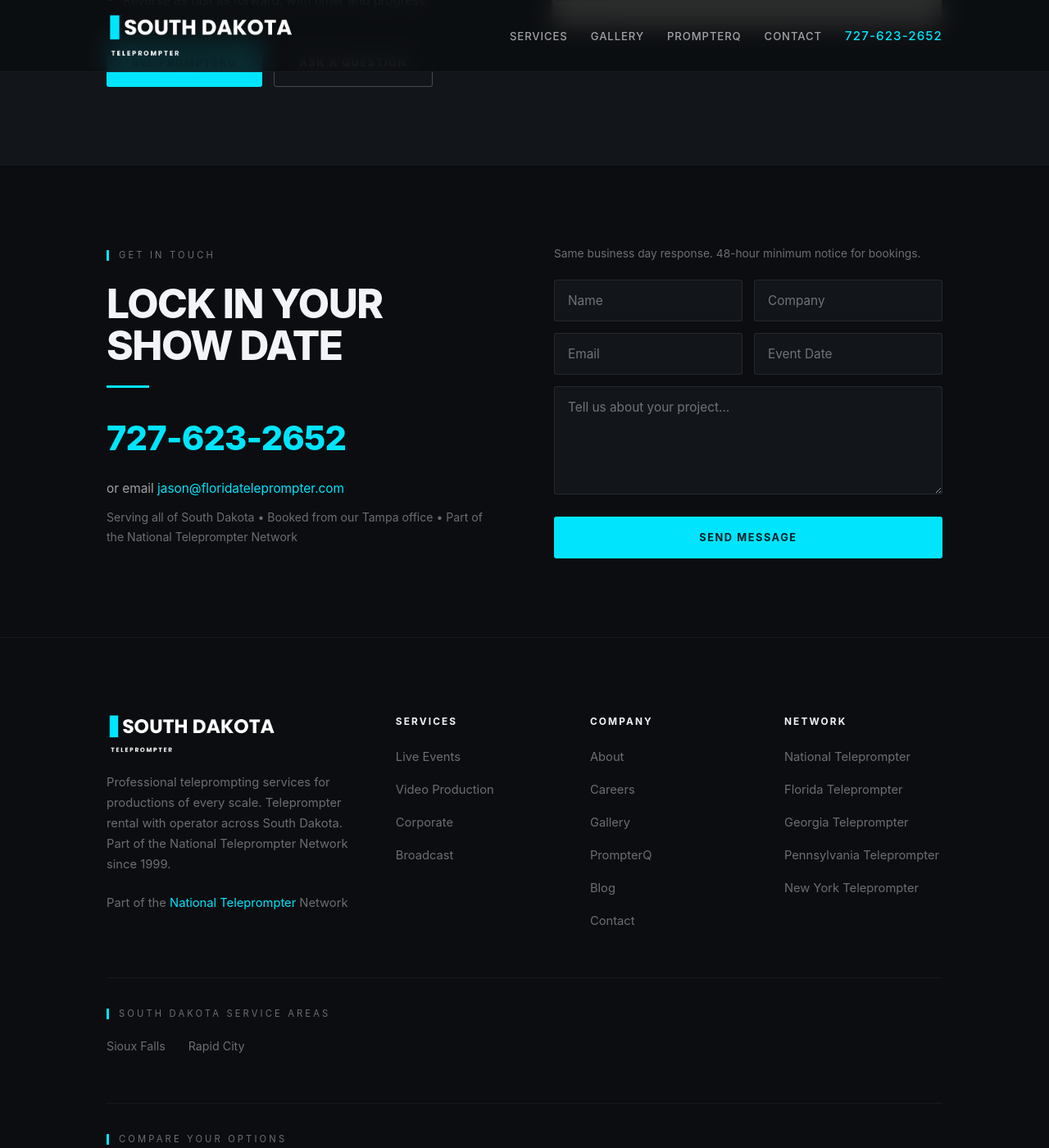
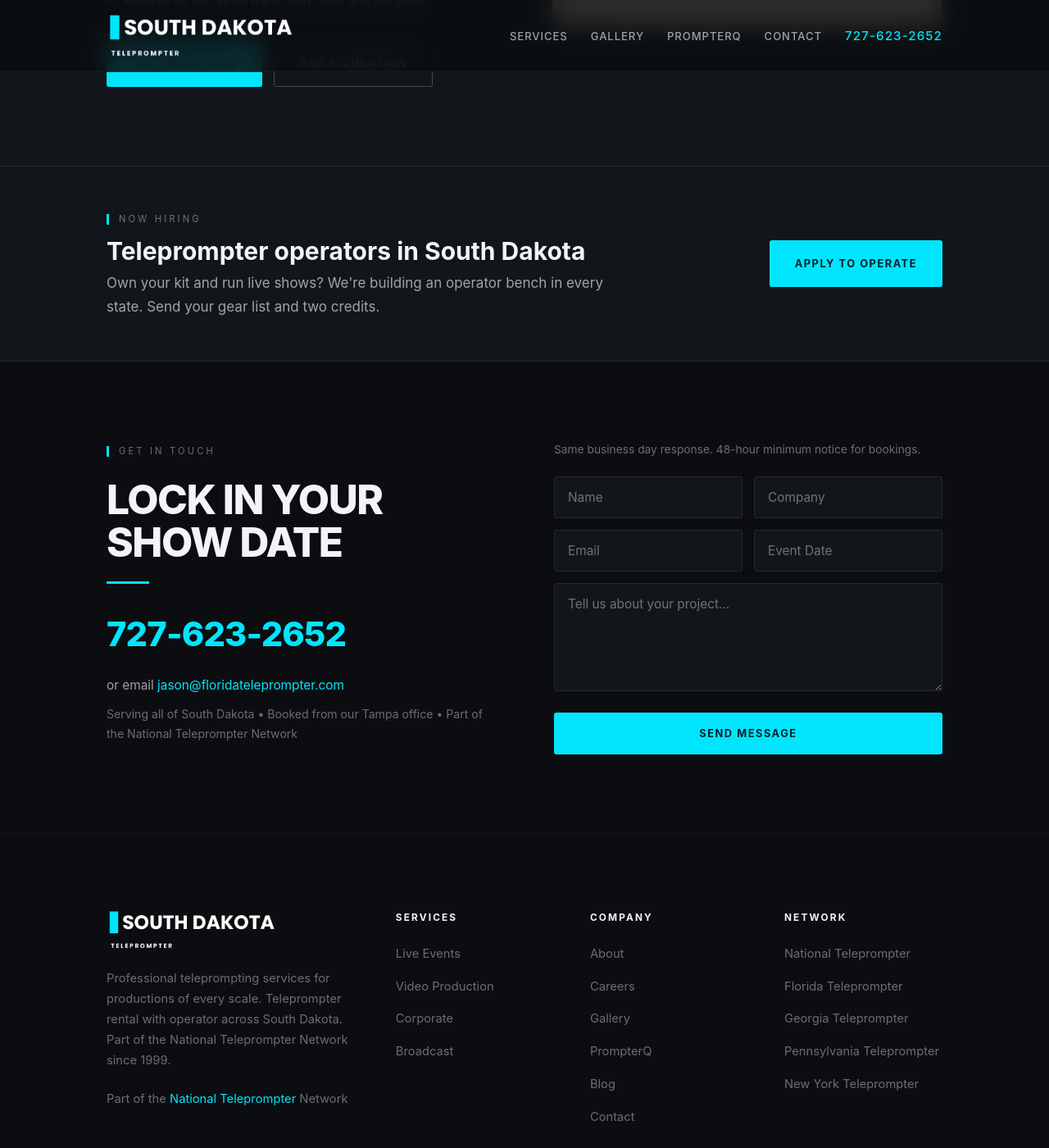
Before and after one commit to jasproj/southdakotateleprompter, a Jekyll site: the page index.html, which Jekyll copies as it is, in a window 1280 px wide and 1400 px high, scrolled down 6121 px. Shown: the whole window at 82% size. Built offline with Jekyll 4.4.1, drawn with Linux system fonts in a browser that asks for light colours.

Commit message:
feat: "Now Hiring Operators" band above the contact section
A visible operator-recruiting callout on the home page. Until now the only
path to the application form was a footer link. The band names the state,
says what we want (own kit, live-show experience, gear list + two credits)
and sends applicants to the existing careers page. Styled with the site's
own CSS variables; no new colors, fonts or scripts. Verified at 1280 and
390 wide.

Co-Authored-By: Claude Fable 5.1 <noreply@anthropic.com>
Claude-Session: https://claude.ai/code/session_01SW4oYwAA8ZEcmkVZYUBX96

```diff
--- a/index.html
+++ b/index.html
@@ -440,6 +440,13 @@
             html { scroll-behavior: auto; }
             * { transition: none !important; animation: none !important; }
         }
+
+        /* Hiring band */
+        .hiring { padding: clamp(36px, 4vw, 56px) 0; background: var(--surface); border-top: 1px solid var(--line); border-bottom: 1px solid var(--line); }
+        .hiring-wrap { display: flex; align-items: center; justify-content: space-between; gap: 28px; flex-wrap: wrap; }
+        .hiring-title { font-size: clamp(22px, 2.6vw, 30px); line-height: 1.15; margin: 6px 0 8px; }
+        .hiring-text { color: var(--text-dim); margin: 0; max-width: 60ch; }
+        .hiring .btn { white-space: nowrap; }
     </style>
 </head>
 <body>
@@ -668,6 +675,18 @@
         </div>
     </section>
 
+        <!-- Hiring -->
+    <section class="hiring" id="hiring" aria-label="Now hiring teleprompter operators">
+        <div class="wrap hiring-wrap">
+            <div>
+                <span class="eyebrow">Now Hiring</span>
+                <h2 class="hiring-title">Teleprompter operators in South Dakota</h2>
+                <p class="hiring-text">Own your kit and run live shows? We're building an operator bench in every state. Send your gear list and two credits.</p>
+            </div>
+            <a href="careers.html" class="btn btn-primary">Apply to operate</a>
+        </div>
+    </section>
+
     <!-- Contact -->
     <section class="contact" id="contact">
         <div class="wrap">
```
